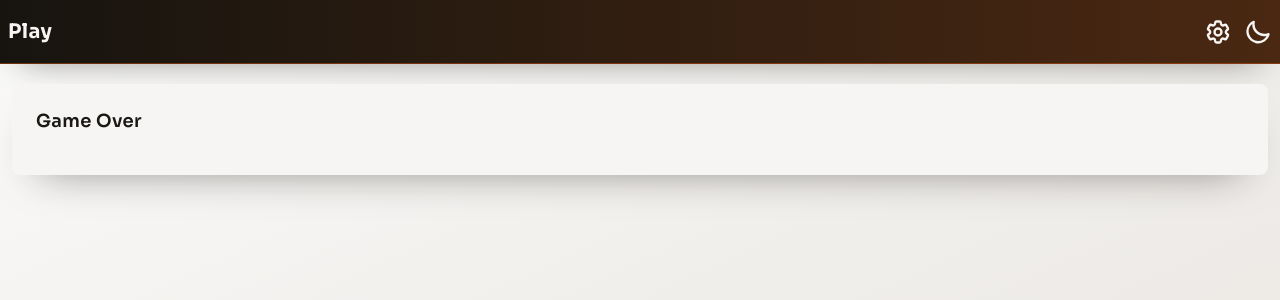
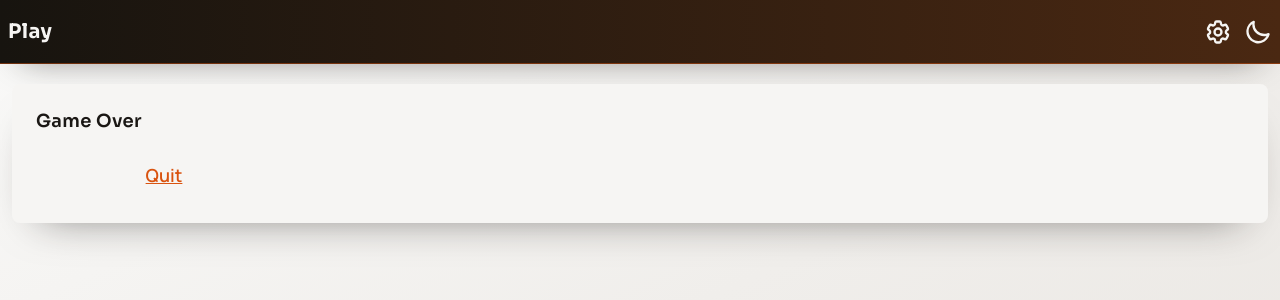
Before and after one commit to tsteelematc/tca-dice-throne, a React (Vite) app: page /#/play in a window 1280 px wide. Shown: the top 300 px of the page. Built offline with nearby package versions, Linux system fonts and the light colour scheme; what human-readable would draw is missing.

Commit message:
quit button

```diff
--- a/src/Play.tsx
+++ b/src/Play.tsx
@@ -142,6 +142,14 @@ export const Play: React.FC<PlayProps> = ({
                                 )
                             )
                         }
+                        <button
+                            className="btn btn-lg btn-link w-full lg:w-64"
+                            onClick={
+                                () => nav(-2)
+                            }
+                        >
+                            Quit
+                        </button>
                     </div>
                 </div>
             </div>
```
